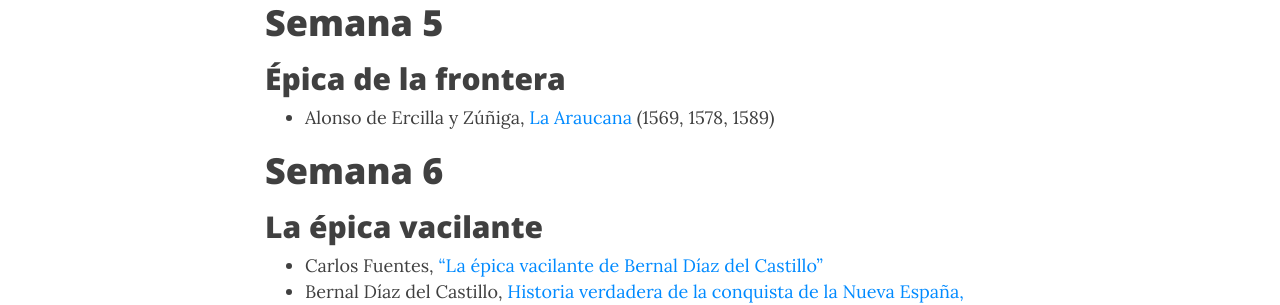
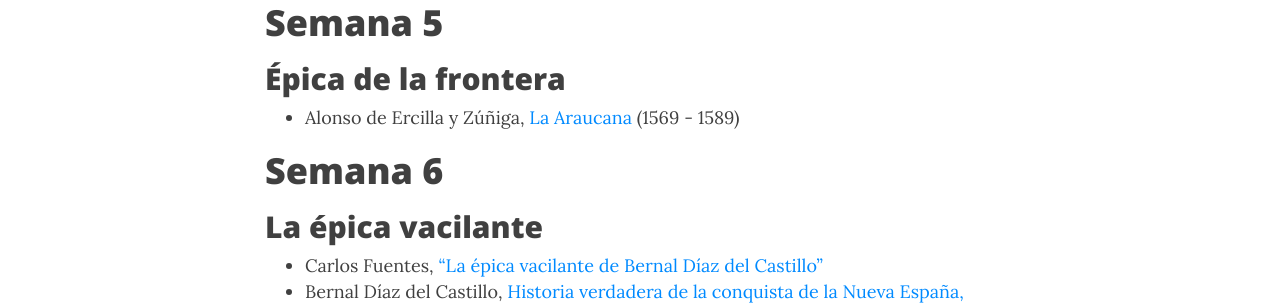
Before and after one commit to Hipomenes/ls452, a Jekyll site: the page built from syllabus.md, in a window 1280 px wide and 900 px high, scrolled down 2383 px. Shown: the part 154-459 px from the top of the window. Built offline with Jekyll 4.4.1, drawn with Linux system fonts in a browser that asks for light colours; nearby versions of some CDN libraries.

Commit message:
Update syllabus.md

```diff
--- a/syllabus.md
+++ b/syllabus.md
@@ -55,7 +55,7 @@ bigimg: /img/4partes.jpg
 # Semana 5
 ## Épica de la frontera
 
-- Alonso de Ercilla y Zúñiga, [La Araucana]() (1569, 1578, 1589)
+- Alonso de Ercilla y Zúñiga, [La Araucana]() (1569 - 1589)
 
 # Semana 6
 ## La épica vacilante
```
